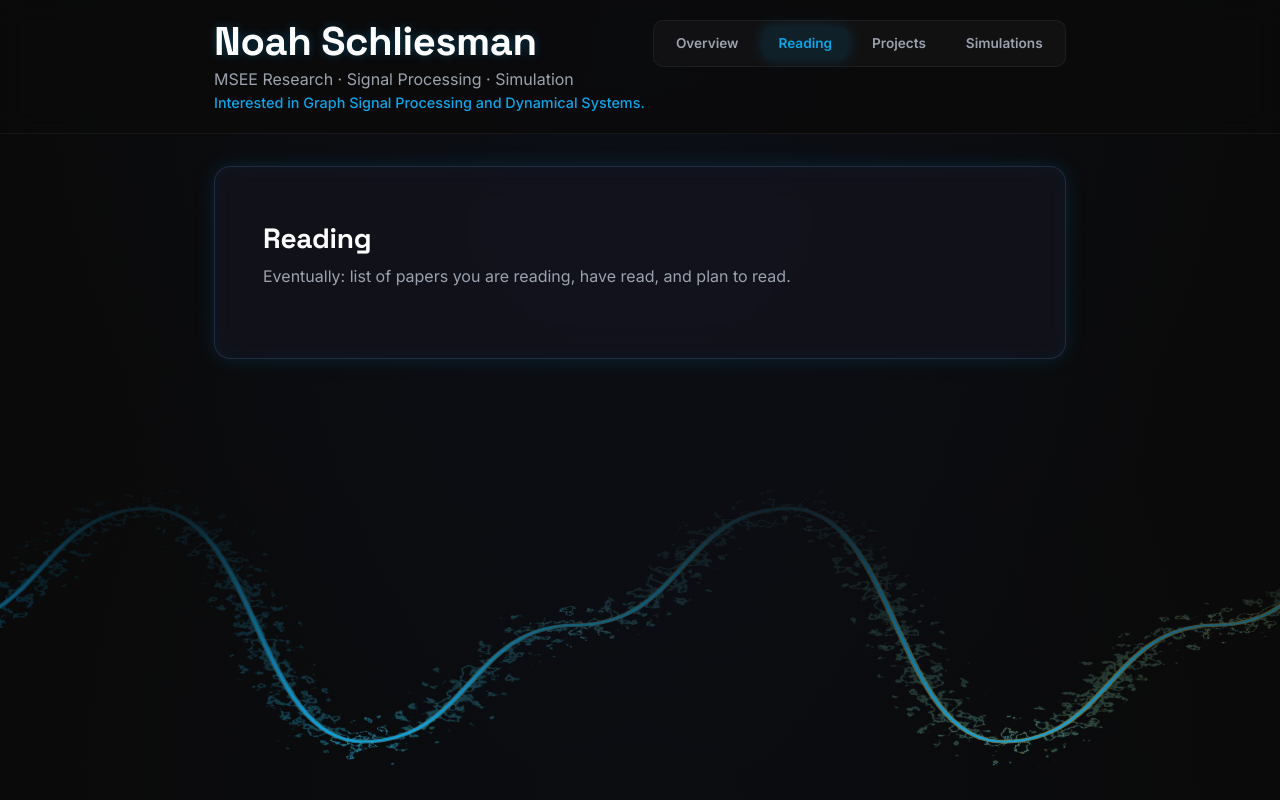
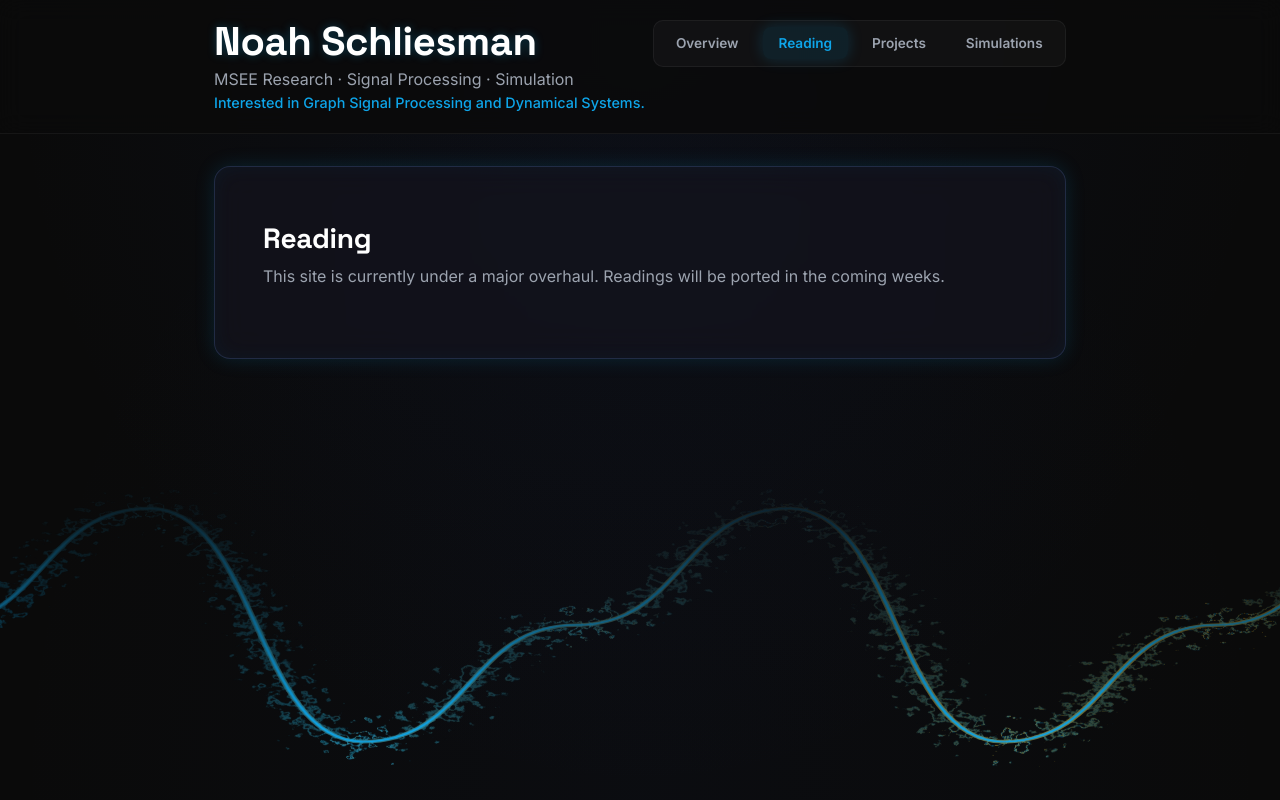
Before and after one commit to nrschlies/nrschlies.github.io, a React (Vite) app: page / in a window 1280 px wide. Both pictures are taken after a click on the button "Reading". Built offline with nearby package versions, Linux system fonts and the light colour scheme.

Commit message:
Added stubs for other parts of site

```diff
--- a/src/sections/Projects.jsx
+++ b/src/sections/Projects.jsx
@@ -2,7 +2,7 @@ function Projects() {
   return (
     <section>
       <h2>Projects</h2>
-      <p>Eventually: brief summaries of your ongoing and past research projects.</p>
+      <p>This site is currently under a major overhaul. Projects will be ported in the coming weeks.</p>
     </section>
   );
 }
--- a/src/sections/Reading.jsx
+++ b/src/sections/Reading.jsx
@@ -2,7 +2,7 @@ function Reading() {
   return (
     <section>
       <h2>Reading</h2>
-      <p>Eventually: list of papers you are reading, have read, and plan to read.</p>
+      <p>This site is currently under a major overhaul. Readings will be ported in the coming weeks.</p>
     </section>
   );
 }
--- a/src/sections/Simulations.jsx
+++ b/src/sections/Simulations.jsx
@@ -2,7 +2,7 @@ function Simulations() {
   return (
     <section>
       <h2>Simulations</h2>
-      <p>Eventually: interactive demos of DSP / RF / imaging simulations.</p>
+      <p>This site is currently under a major overhaul. Readings will be ported in the coming weeks.</p>
     </section>
   );
 }
```
